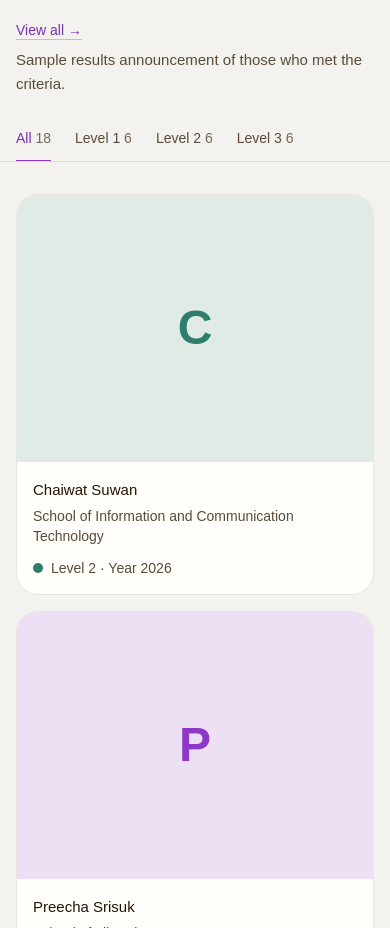
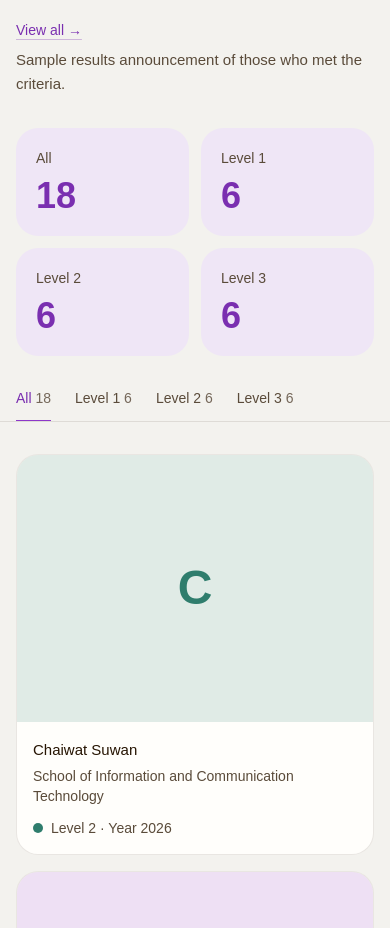
Before and after one commit to PannawatHwangmontri/Design-Page-psf-up, a Next.js app: page /en in a window 390 px wide. Shown: the part 6200-7128 px from the top of the page. Built offline with nearby package versions, Linux system fonts and the light colour scheme; a web font is replaced by a local one.

Commit message:
UPdate UI Website

```diff
--- a/src/components/PsfSite.tsx
+++ b/src/components/PsfSite.tsx
@@ -83,7 +83,7 @@ export default function PsfSite({ lang }: { lang: Lang }) {
       {/* calendar: its own dark photo band (the quick links above and the news below are light), poster beside two glass cards, one per round */}
       <section id="calendar" className="relative isolate scroll-mt-16 overflow-x-clip bg-page text-ink">
         <Wave fill="text-page" />
-        <div className="mx-auto max-w-6xl px-4 pb-16 pt-32 md:px-8 md:pb-24 md:pt-40">
+        <div className="mx-auto max-w-6xl px-4 pb-16 pt-32 md:px-8 md:pb-24 md:pt-24">
           <div className="flex flex-wrap items-end justify-between gap-4">
             <div>
               <h2 data-reveal className="text-4xl leading-tight tracking-tight text-ink md:text-5xl">{t.home.calendarTitle}</h2>
@@ -292,6 +292,18 @@ export default function PsfSite({ lang }: { lang: Lang }) {
           </div>
           <p className="mt-2 text-ink-2">{t.passers.desc}</p>
 
+          {/* headline counts: total and per level, from the same data as the tabs below */}
+          <dl className="mt-8 grid grid-cols-2 gap-3 md:grid-cols-4">
+            {[0, 1, 2, 3].map((n) => (
+              <div key={n} className="rounded-2xl bg-tint p-5">
+                <dt className="text-sm text-ink-2">{n === 0 ? t.passers.all : passers.find((p) => p.level.en === `Level ${n}`)?.level[lang]}</dt>
+                <dd className="mt-2 font-ui text-4xl font-semibold tabular-nums text-accent-ink">
+                  {n === 0 ? passers.length : passers.filter((p) => p.level.en === `Level ${n}`).length}
+                </dd>
+              </div>
+            ))}
+          </dl>
+
           {/* level filter: underline tabs, each with its count taken from the data */}
           <div role="tablist" aria-label={t.passers.title} className="no-scrollbar -mx-4 mt-8 flex gap-6 overflow-x-auto border-b border-ink/10 px-4 md:mx-0 md:px-0">
             {[0, 1, 2, 3].map((n) => (
```
Also changed, not shown: 1 other file (tests, documents, lock files or other folders).
